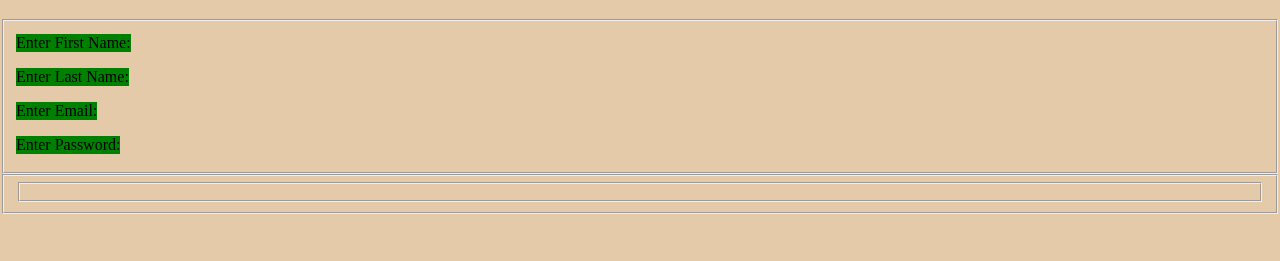
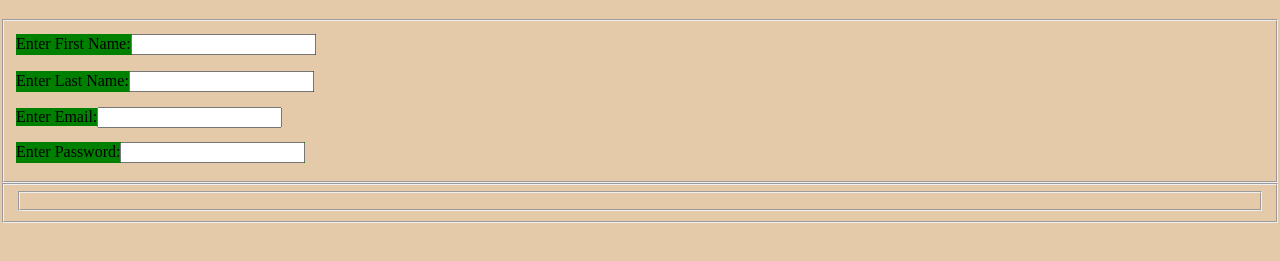
Before and after one commit to andrianf/andrian-html-form-exercise, a plain HTML site: page index.html in a window 1280 px wide. Shown: the part 61-322 px from the top of the page. Drawn offline with Linux system fonts and the light colour scheme.

Commit message:
add input type required

```diff
--- a/css/style.css
+++ b/css/style.css
@@ -10,3 +10,4 @@ label{
     display: inline-block;
     background-color: green;
    margin: 0.5rem 0;
+}
--- a/index.html
+++ b/index.html
@@ -14,10 +14,10 @@
     <h1> Registration Form</h1>
     <form action="#">
         <fieldset>
-            <label for="">Enter First Name:</label><br>
-            <label for="">Enter Last Name:</label><br>
-            <label for="">Enter Email:</label><br>
-            <label for="">Enter Password:</label><br>
+            <label for="">Enter First Name:<input type="text" required></label><br>
+            <label for="">Enter Last Name:<input type="tesxt" required></label><br>
+            <label for="">Enter Email:</label><input type="email" required><br>
+            <label for="">Enter Password:<input type="password" required></label><br>
         </fieldset>
         <fieldset>
 
```
